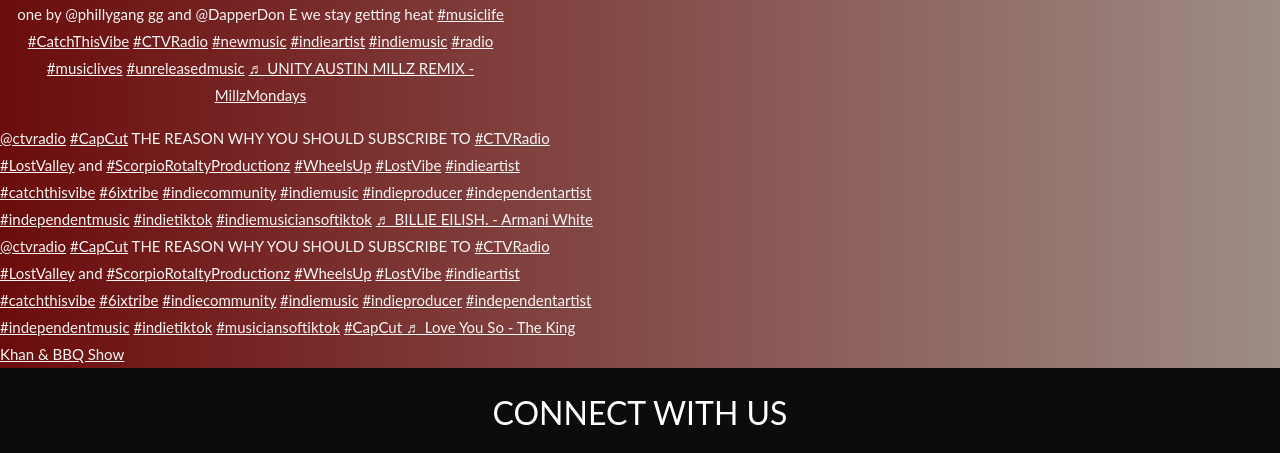
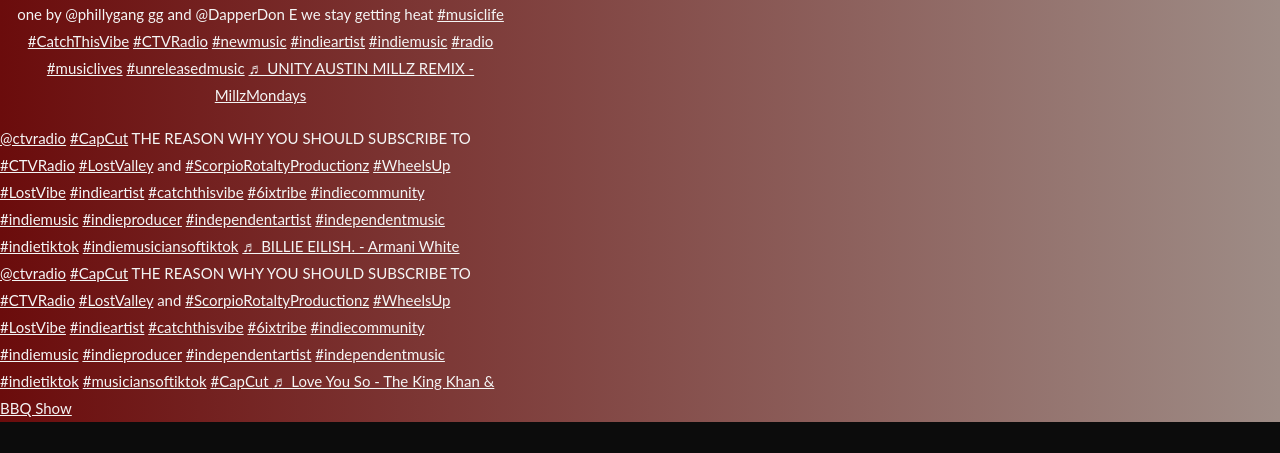
Before and after one commit to Trane7/ctvradio, a website: page index.html in a window 1280 px wide. Shown: the part 900-1353 px from the top of the page. Drawn offline with nearby package versions, Linux system fonts and the light colour scheme; a script that the page names is missing.

Commit message:
changed the size of tiktok videos

```diff
--- a/index.html
+++ b/index.html
@@ -71,7 +71,7 @@
     </div>
     <div>
         <blockquote class="tiktok-embed" cite="https://www.tiktok.com/@ctvradio/video/7143679947393994030"
-            data-video-id="7143679947393994030" style="max-width: 605px;min-width: 325px;">
+            data-video-id="7143679947393994030" style="max-width: 505px;min-width: 325px;">
             <section> <a target="_blank" title="@ctvradio"
                     href="https://www.tiktok.com/@ctvradio?refer=embed">@ctvradio</a> <a title="capcut" target="_blank"
                     href="https://www.tiktok.com/tag/capcut?refer=embed">#CapCut</a> THE REASON WHY YOU SHOULD SUBSCRIBE
@@ -107,7 +107,7 @@
     </div>
     <div>
         <blockquote class="tiktok-embed" cite="https://www.tiktok.com/@ctvradio/video/7144028621647269166"
-            data-video-id="7144028621647269166" style="max-width: 605px;min-width: 325px;">
+            data-video-id="7144028621647269166" style="max-width: 505px;min-width: 325px;">
             <section> <a target="_blank" title="@ctvradio"
                     href="https://www.tiktok.com/@ctvradio?refer=embed">@ctvradio</a> <a title="capcut" target="_blank"
                     href="https://www.tiktok.com/tag/capcut?refer=embed">#CapCut</a> THE REASON WHY YOU SHOULD SUBSCRIBE
```
